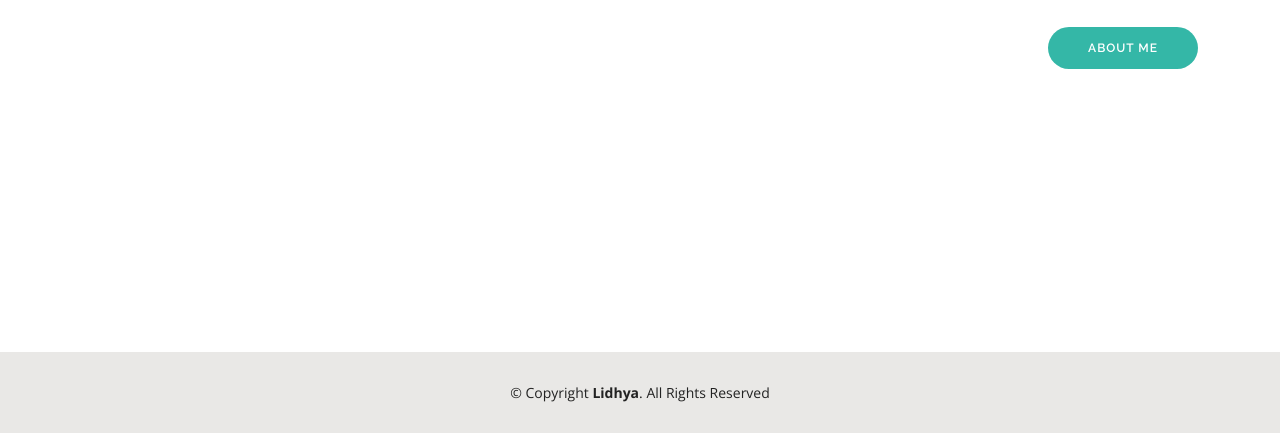
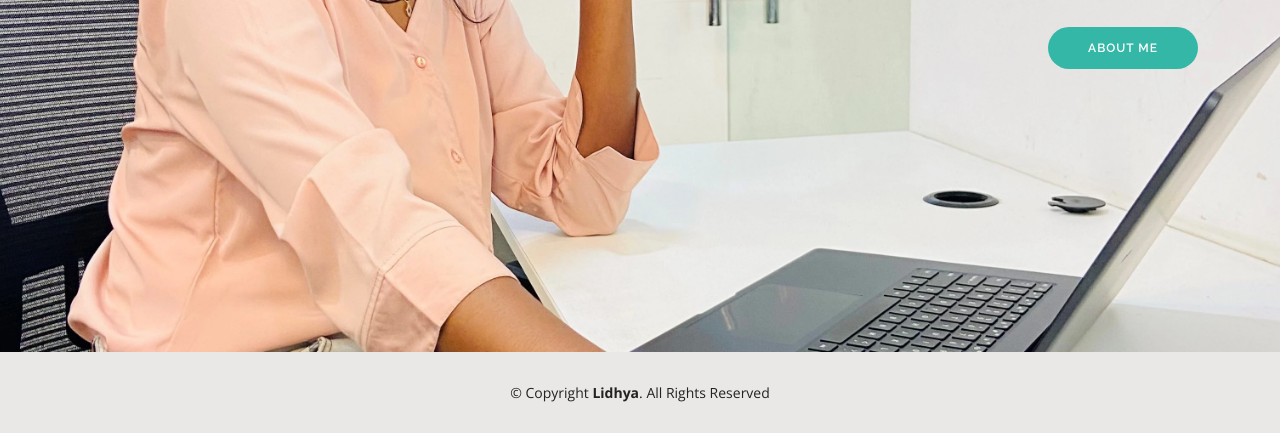
Before and after one commit to Lidhya/portfolio, a plain HTML site: page index.html in a window 1280 px wide. Shown: the part 448-881 px from the top of the page. Drawn offline with nearby package versions, Linux system fonts and the light colour scheme.

Commit message:
Add files via upload

```diff
--- a/assets/css/style.css
+++ b/assets/css/style.css
@@ -368,7 +368,7 @@ h1, h2, h3, h4, h5, h6 {
 #hero {
   width: 100%;
   height: 100vh;
-  background: url("../img/Lidhya\ img1.jpg") top right;
+  background: url("../img/Lidhya\ img1.webp") top right;
   background-size: cover;
   background-repeat: no-repeat;
 }
```
